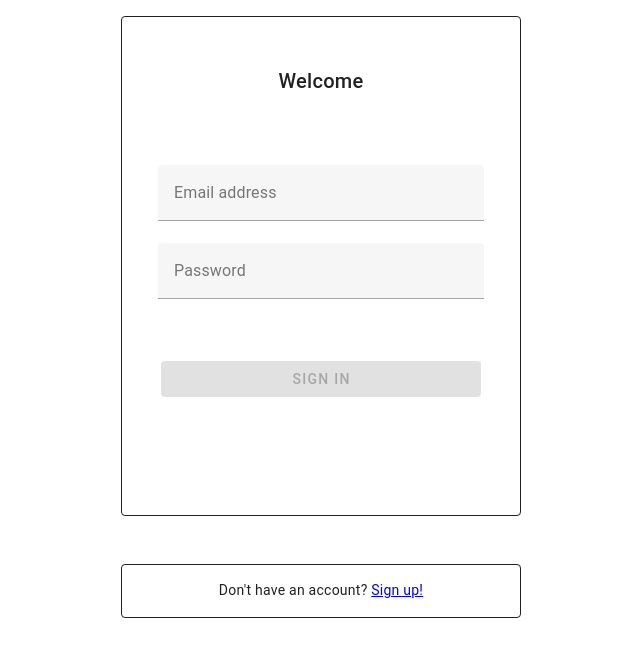
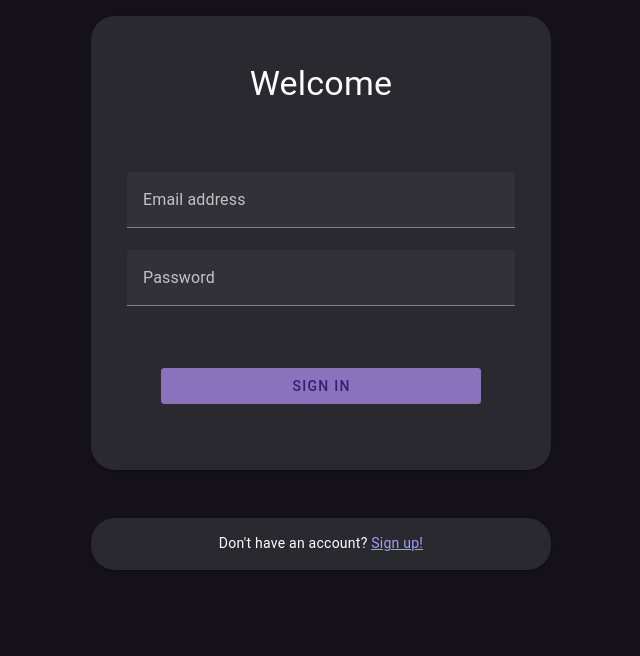
Before and after one commit to imran-riz/Conversa-Vue, a Vue app: page / in a window 1280 px wide. Shown: the top 656 px of the page, without its empty margins (319-959 px from the left). Built offline with nearby package versions, Linux system fonts and the light colour scheme.

Commit message:
Created a vuetify.js file with all Vuetify configurations. Completed styling of SignInPage.vue

```diff
--- a/src/main.js
+++ b/src/main.js
@@ -2,23 +2,14 @@ import { createApp } from "vue";
 import "./style.css";
 import App from "./App.vue";
 import router from "./router/index.js";
+import createVuetify from "./vuetify.js"
 import { initialiseFirebaseApp } from "./services/firebase.js";
-import "vuetify/styles";
-import { createVuetify } from "vuetify";
-import * as components from "vuetify/components";
-import * as directives from "vuetify/directives";
-import '@mdi/font/css/materialdesignicons.css';
 
 
 // initialise Firebase dependencies
 initialiseFirebaseApp();
 
-const vuetify = createVuetify({
-   components,
-   directives,
-});
-
 const app = createApp(App);
 app.use(router);
-app.use(vuetify);
+app.use(createVuetify);
 app.mount("#app");
--- a/src/pages/SignInPage.vue
+++ b/src/pages/SignInPage.vue
@@ -20,19 +20,15 @@ const signInToAccount = async () => {
 
       console.log(`SignInPage.signIn() -> User successfully signed in to account. Directing to HomePage.`);
       errorMsg.value = "";
-
-      // direct user to HomePage
       await router.push("/home");
    }
    catch (error) {
-      // console.log(`SignInPage.signIn() -> Error occurred: ${error.code}`);
-
       switch (error.code) {
          case "auth/user-disabled":
             errorMsg.value = "Account disabled. Contact admin.";
             break;
          case "auth/invalid-email":
-            errorMsg.value = "Invalid email address";
+            errorMsg.value = "Invalid email address.";
             break;
          case "auth/user-not-found":
             errorMsg.value = "There's no account with that email address.";
@@ -57,12 +53,17 @@ const signInToAccount = async () => {
       <v-row align="center" justify="center">
          <v-col cols="12">
             <v-card
-               width="400px"
-               variant="outlined"
-               style="min-height: 500px; margin: auto"
+					class="bg-surface-container-high"
+               width="460px"
+					rounded="xl"
+               style="min-height: 440px; margin: auto"
             >
                <v-card-title>
-                  <div style="margin: 40px 0 60px 0; text-align: center">Welcome</div>
+                  <div style="margin: 40px 0 60px 0; text-align: center">
+							<h1 class="text-h4">
+								Welcome
+							</h1>
+						</div>
                </v-card-title>
                <v-card-text>
                   <div style="text-align: center">
@@ -71,6 +72,7 @@ const signInToAccount = async () => {
                            label="Email address"
                            v-model="email"
                            required
+									color="primary"
                            style="margin: 0 20px 0 20px"
                         ></v-text-field>
                         <v-text-field
@@ -78,6 +80,7 @@ const signInToAccount = async () => {
                            v-model="password"
                            type="password"
                            required
+									color="primary"
                            style="margin: 0 20px 0 20px"
                         ></v-text-field>
                         <v-btn
@@ -85,13 +88,16 @@ const signInToAccount = async () => {
                            :disabled="!validForm"
                            @click="signInToAccount"
                            style="margin: 40px 0 0 0"
+									color="primary"
                         >
                            Sign In
                         </v-btn>
                      </v-form>
                   </div>
                   <div style="text-align: center; margin: 50px 0 0 0">
-                     <p>{{ errorMsg }}</p>
+                     <p class="text-error font-weight-medium">
+								{{ errorMsg }}
+							</p>
                   </div>
                </v-card-text>
             </v-card>
@@ -99,8 +105,9 @@ const signInToAccount = async () => {
             <br><br>
 
             <v-card
-               width="400px"
-               variant="outlined"
+					class="bg-surface-container-high"
+               width="460px"
+					rounded="xl"
                style="margin: auto"
             >
                <v-card-text style="text-align: center">
@@ -115,5 +122,4 @@ const signInToAccount = async () => {
 
 
 <style scoped>
-
 </style>
--- /dev/null
+++ b/src/vuetify.js
@@ -0,0 +1,34 @@
+import "@mdi/font/css/materialdesignicons.css";
+import "vuetify/styles";
+import * as components from "vuetify/components";
+import * as directives from "vuetify/directives";
+import { createVuetify } from "vuetify";
+
+
+const chatAppTheme = {
+	dark: true,
+	colors: {
+		background: "#141218",
+		surface: "#141218",
+		'on-surface': "#e6e0e9",
+		'surface-container': "#211f26",
+		'surface-container-high': "#2b2930",
+		'surface-container-highest': "#36343b",
+		primary: "#d0bcff",
+		'on-primary': "#381e72",
+		secondary: "#1E1F20",
+		accent: "#282A2C",
+		error: "#f2b8b5",
+	},
+}
+
+export default createVuetify({
+	components,
+	directives,
+	theme: {
+		defaultTheme: 'chatAppTheme',
+		themes: {
+			chatAppTheme,
+		},
+	}
+});
```
